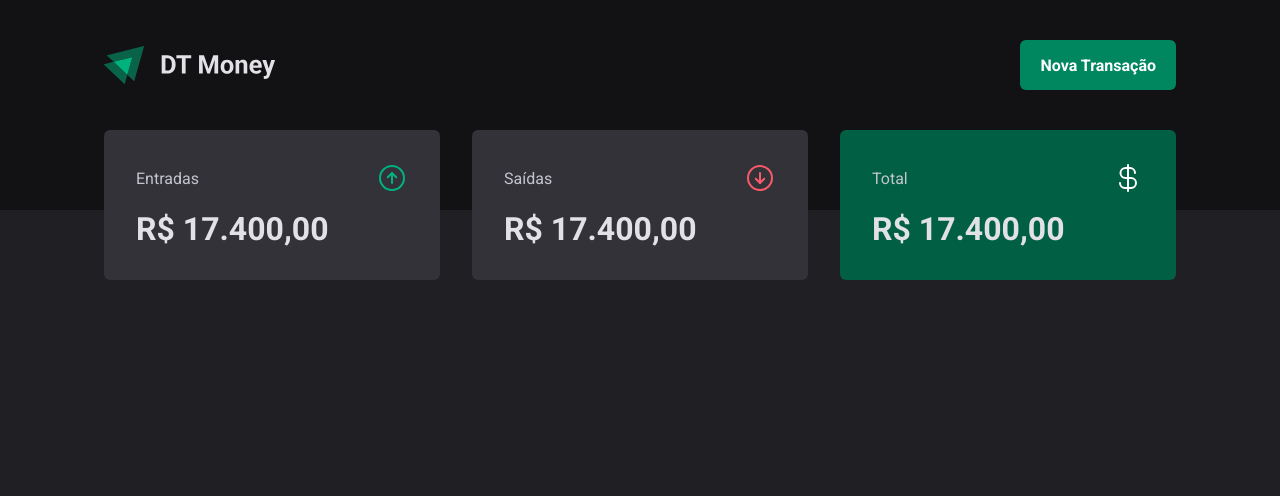
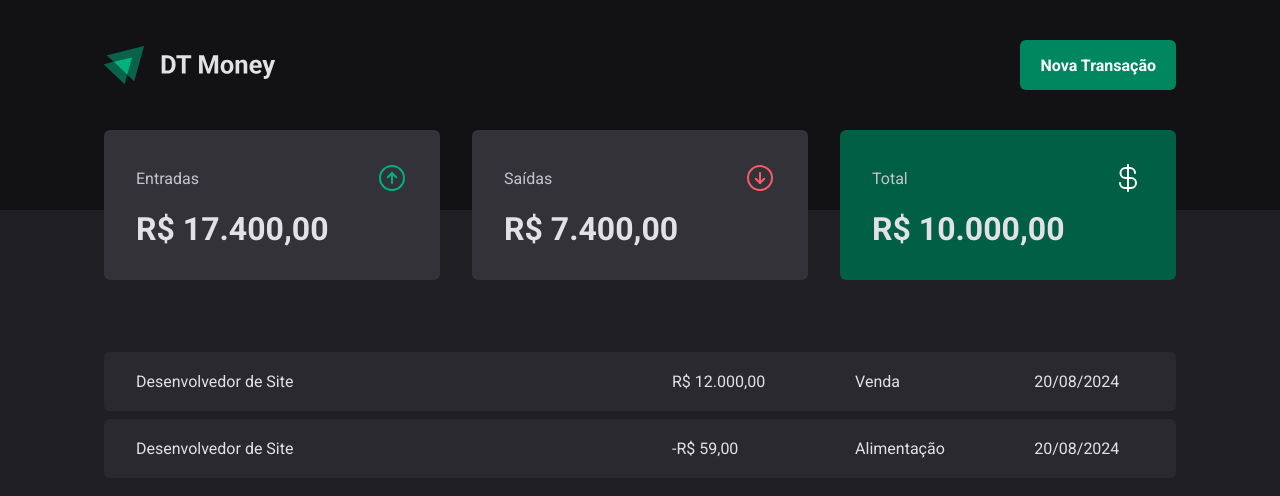
Before and after one commit to evertonlsds/dt-money-reactjs, a React (Vite) app: page / in a window 1280 px wide. Shown: the top 496 px of the page. Built offline with nearby package versions, Linux system fonts and the light colour scheme.

Commit message:
styled table

```diff
--- a/src/components/Summary/index.tsx
+++ b/src/components/Summary/index.tsx
@@ -16,14 +16,14 @@
                 <span>Saídas</span>
                 <ArrowCircleDown size={32} color="#f75a68"/>
             </header>
-            <strong>R$ 17.400,00</strong>
+            <strong>R$ 7.400,00</strong>
         </SummaryCard>
         <SummaryCard variant ="green">
             <header>
                 <span>Total</span>
                 <CurrencyDollar size={32} color="#fff"/>
             </header>
-            <strong>R$ 17.400,00</strong>
+            <strong>R$ 10.000,00</strong>
         </SummaryCard>
     </SummaryContainer>
   );
--- a/src/components/Summary/styles.ts
+++ b/src/components/Summary/styles.ts
@@ -11,37 +11,32 @@
   gap: 2rem;
 
   margin-top: -5rem;
-
 `;
-interface SummaryCardProps{
-  variant?:"green";
+interface SummaryCardProps {
+  variant?: "green";
 }
 
+export const SummaryCard = styled.div<SummaryCardProps>`
+  background: ${(props) => props.theme["gray-600"]};
+  border-radius: 6px;
+  padding: 2rem;
 
-
-export const SummaryCard = styled.div<SummaryCardProps>`
-
-background: ${props => props.theme["gray-600"]};
-border-radius: 6px;
-padding: 2rem ;
-
-header{
+  header {
     display: flex;
     align-items: center;
     justify-content: space-between;
-  color: ${props => props.theme["gray-300"]};
+    color: ${(props) => props.theme["gray-300"]};
   }
 
-strong{
+  strong {
     display: block;
     margin-top: 1rem;
     font-size: 2rem;
   }
 
-${props => props.variant == 'green' && css`
+  ${(props) =>
+    props.variant == "green" &&
+    css`
       background: ${props.theme["green-700"]};
-
     `}
-
-
 `;
--- a/src/pages/Transactions/index.tsx
+++ b/src/pages/Transactions/index.tsx
@@ -1,11 +1,30 @@
 import { Header } from "../../components/Header";
 import { Summary } from "../../components/Summary";
+import { TransactionsContainer, TransactionsTable } from "./styles";
 
-export function Transaction(){
-    return(
-        <div>
-            <Header/>
-            <Summary/>
-        </div>
-    )
+export function Transaction() {
+  return (
+    <div>
+      <Header />
+      <Summary />
+      <TransactionsContainer>
+        <TransactionsTable>
+          <tbody>
+            <tr>
+              <td width="50%">Desenvolvedor de Site</td>
+              <td>R$ 12.000,00</td>
+              <td>Venda</td>
+              <td>20/08/2024</td>
+            </tr>
+            <tr>
+              <td width="50%">Desenvolvedor de Site</td>
+              <td>-R$ 59,00</td>
+              <td>Alimentação</td>
+              <td>20/08/2024</td>
+            </tr>
+          </tbody>
+        </TransactionsTable>
+      </TransactionsContainer>
+    </div>
+  );
 }
--- a/src/pages/Transactions/styles.ts
+++ b/src/pages/Transactions/styles.ts
@@ -0,0 +1,28 @@
+import styled from "styled-components";
+
+export const TransactionsContainer = styled.main`
+  width: 100%;
+  max-width: 1120px;
+  margin: 4rem auto 0;
+  padding: 0 1.5rem;
+`;
+
+export const TransactionsTable = styled.table`
+  width: 100%;
+  border-collapse: separate;
+  border-spacing: 0 0.5rem;
+
+  td {
+    padding: 1.25rem 2rem;
+    background: ${(props) => props.theme["gray-700"]};
+
+    &:first-child {
+      border-top-left-radius: 6px;
+      border-bottom-left-radius: 6px;
+    }
+    &:last-child {
+      border-top-right-radius: 6px;
+      border-bottom-right-radius: 6px;
+    }
+  }
+`;
```
Lines whose indentation alone changed are shown as unchanged.
